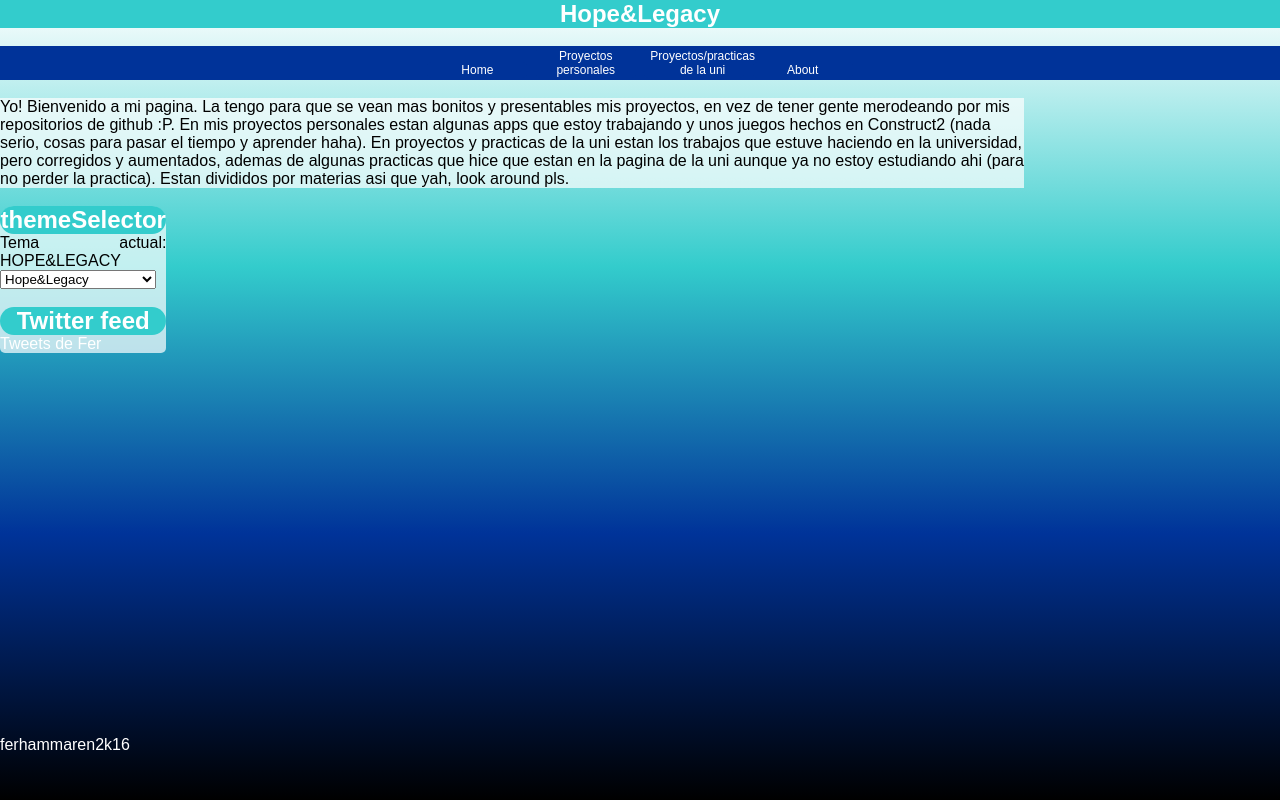
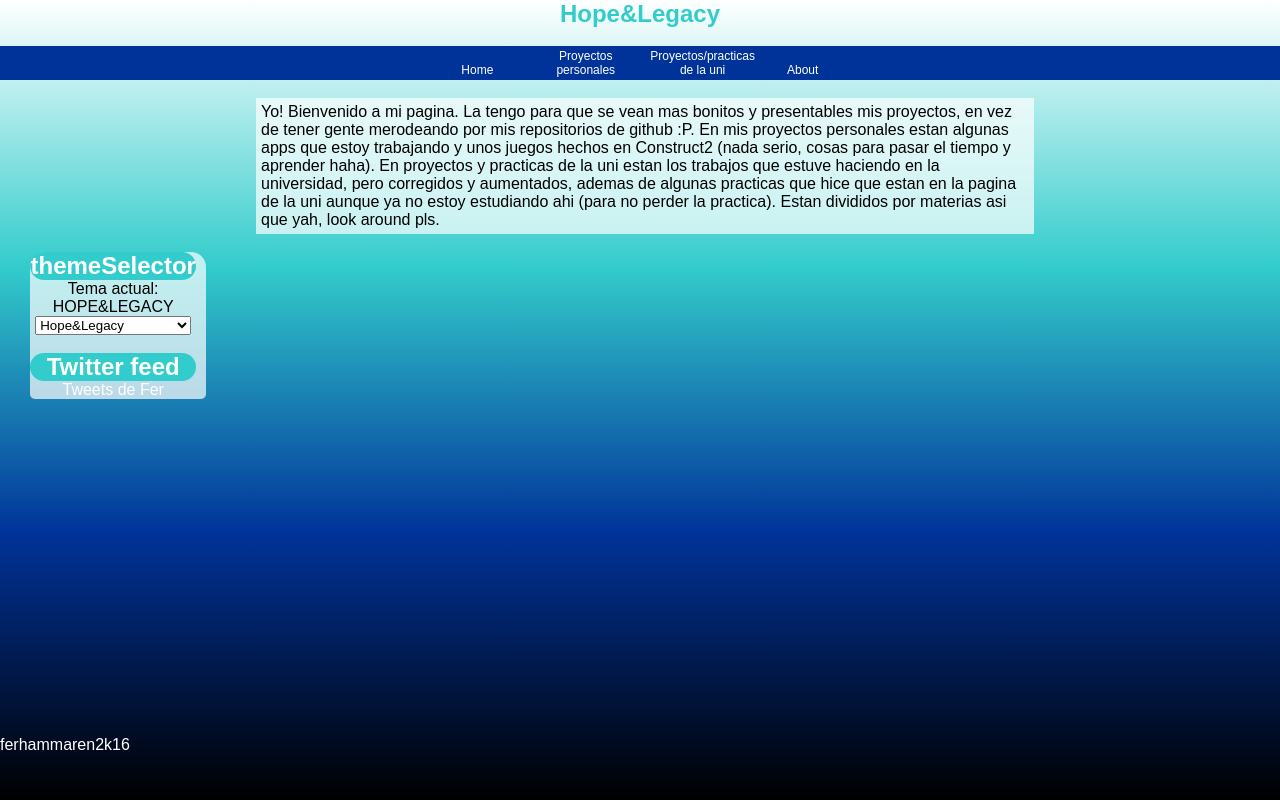
Before and after one commit to ferhammaren/ferhammaren, a plain HTML site: page index.html in a window 1280 px wide. Drawn offline with Linux system fonts and the light colour scheme.

Commit message:
Update mainStyle.css

```diff
--- a/resources/css/mainStyle.css
+++ b/resources/css/mainStyle.css
@@ -1,7 +1,6 @@
 /*Estilo principal, hopulega-chan*/
 header{
-	background-color: #33cccc;
-	color:white;
+	color:#33cccc;
 	text-align: center;
 	font-family: sans-serif;
 	font-weight: bold;
@@ -27,13 +26,20 @@ body{
 	background: linear-gradient(#FFFFFF, #33cccc,#003399,#000000);
 }
 section{
+	margin-left: 20%;
+	margin-right: 30%;
+	padding: 5px;
+	float:center;
 	align-content: right;
 	background-color: rgba(255,255, 255,0.7);
-	width: 80%;
+	width: 60%;
 }
 aside{
+	float:left;
 	display: block;
-	text-align: justify;
+	padding-right: 10px;
+	margin-left: 30px;
+	text-align: center;
 	width: 13%;
 	height: 100%;
 	background-color: rgba(255, 255, 255,0.7);
@@ -107,5 +113,9 @@ html, body {
 }
 #sideHeader{
 	background-color: #33cccc;
+	color:white;
 	border-radius: 15px;
 }
+.twitter-timeline{
+	max-height: 100px;
+}
```
